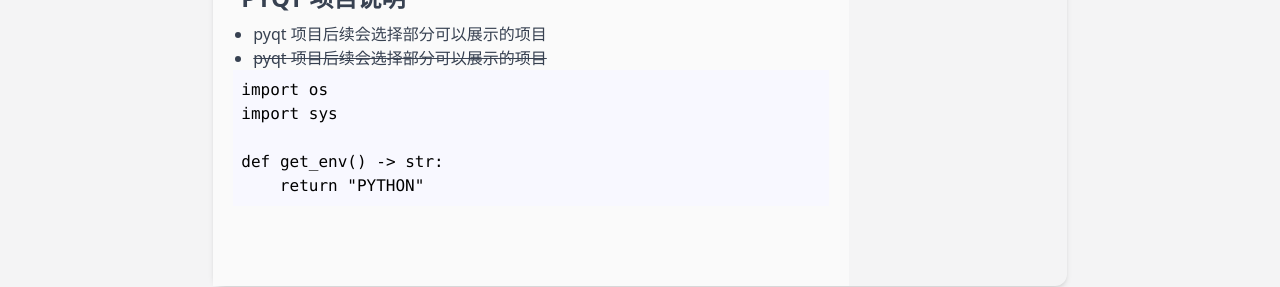
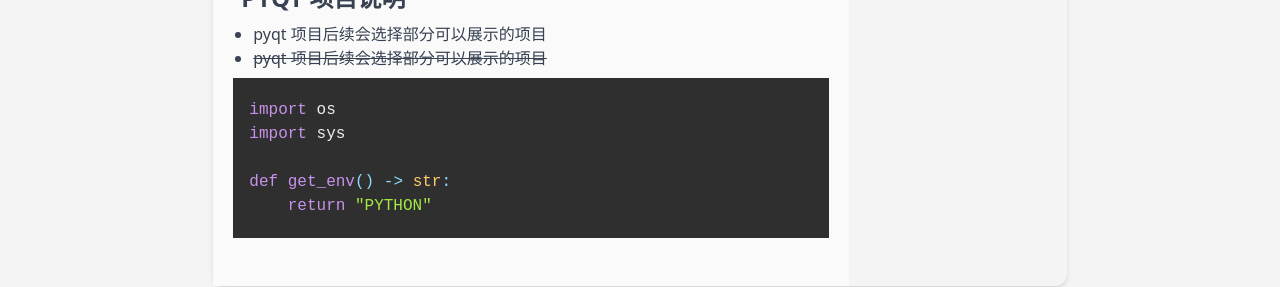
Before and after one commit to brucelee07/zlogic, a Next.js app: page /work/pyqt_1 in a window 1280 px wide. Shown: the part 456-743 px from the top of the page. Built offline with nearby package versions, Linux system fonts and the light colour scheme.

Commit message:
change code style

```diff
--- a/pages/blog/[slug].tsx
+++ b/pages/blog/[slug].tsx
@@ -9,7 +9,7 @@
 import remarkGfm from 'remark-gfm'
 
 import { Prism as SyntaxHighlighter } from 'react-syntax-highlighter'
-import { docco } from 'react-syntax-highlighter/dist/cjs/styles/hljs'
+import { materialDark as style } from 'react-syntax-highlighter/dist/esm/styles/prism'
 
 interface Params extends ParsedUrlQuery {
 	slug: string
@@ -40,7 +40,7 @@
 							return !inline && match ? (
 								<SyntaxHighlighter
 									{...props}
-									style={docco}
+									style={style}
 									language={match[1]}
 									PreTag='div'
 								>
--- a/pages/work/[slug].tsx
+++ b/pages/work/[slug].tsx
@@ -10,7 +10,7 @@
 
 import { Prism as SyntaxHighlighter } from 'react-syntax-highlighter'
 
-import { docco } from 'react-syntax-highlighter/dist/cjs/styles/hljs'
+import { materialDark as style } from 'react-syntax-highlighter/dist/esm/styles/prism'
 
 interface Params extends ParsedUrlQuery {
 	slug: string
@@ -41,7 +41,7 @@
 							return !inline && match ? (
 								<SyntaxHighlighter
 									{...props}
-									style={docco}
+									style={style}
 									language={match[1]}
 									PreTag='div'
 								>
```
Also changed, not shown: 1 other file (tests, documents, lock files or other folders).
